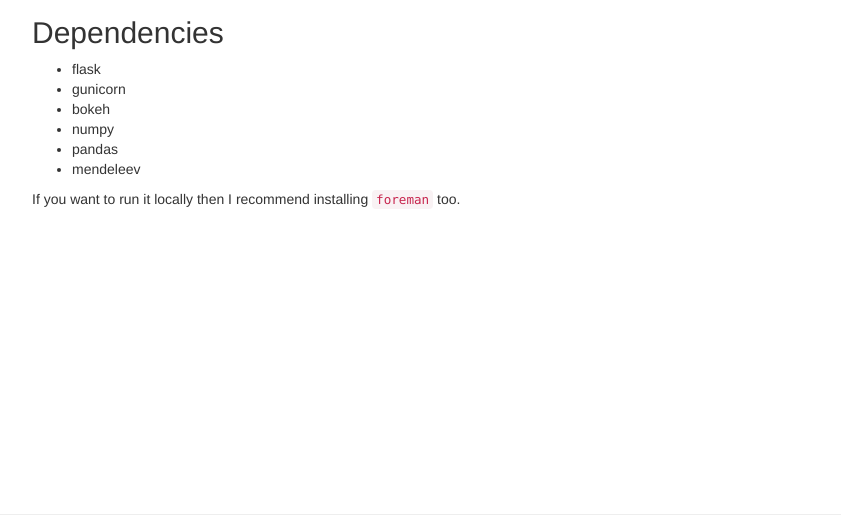
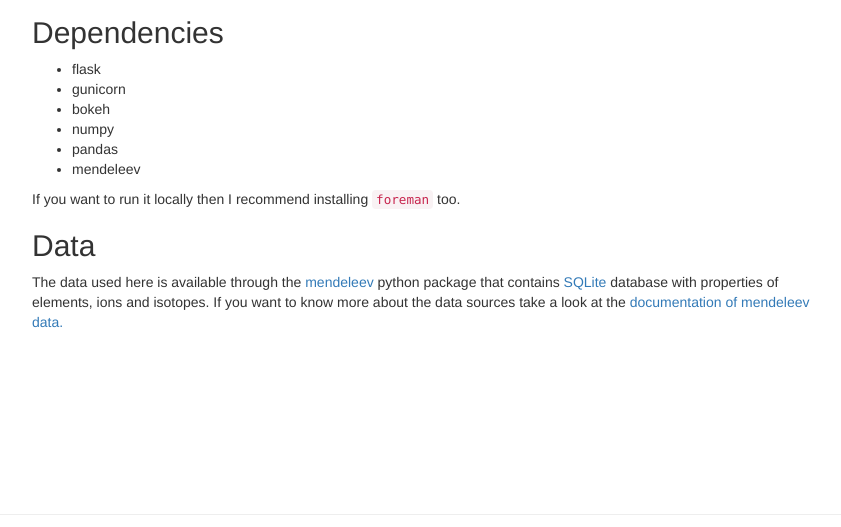
Before and after one commit to lmmentel/mendeleevapp, a Flask app: template app/templates/info.html in a window 1280 px wide. Shown: the part 376-903 px from the top of the page, without its empty margins (208-1049 px from the left). Run offline with Flask 2, Linux system fonts and the light colour scheme; the template is opened without the code that fills it, so the values that code supplies are empty; parts of the project's set-up code (start-up, migrations or seed data) failed here and were passed over; some libraries are stand-ins or nearby versions.

Commit message:
added info on data source in info page

```diff
--- a/app/templates/info.html
+++ b/app/templates/info.html
@@ -35,6 +35,14 @@
 
         <p>If you want to run it locally then I recommend installing <a href="https://www.theforeman.org/"><code>foreman</code></a> too.</p>
 
+        <h2> Data </h2>
+
+        <p>
+        The data used here is available through the <a href="http://mendeleev.readthedocs.io/en/stable/">mendeleev</a> python package that
+        contains <a href="https://www.sqlite.org/">SQLite</a> database with properties of elements, ions and isotopes. If you want to know
+        more about the data sources take a look at the <a href="http://mendeleev.readthedocs.io/en/stable/data.html">documentation of mendeleev data<a/>.
+        </p>
+
     </div>
 
 {% endblock %}
```
